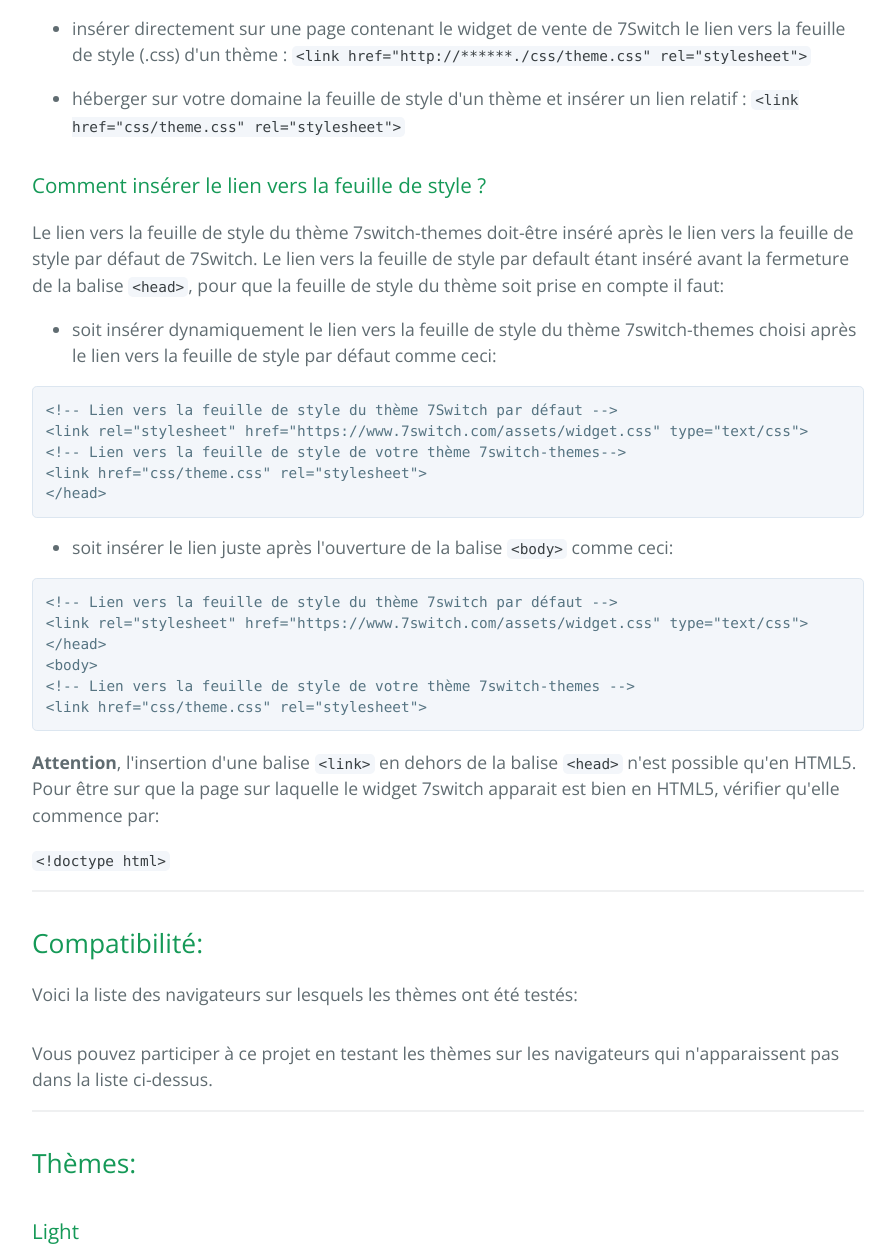
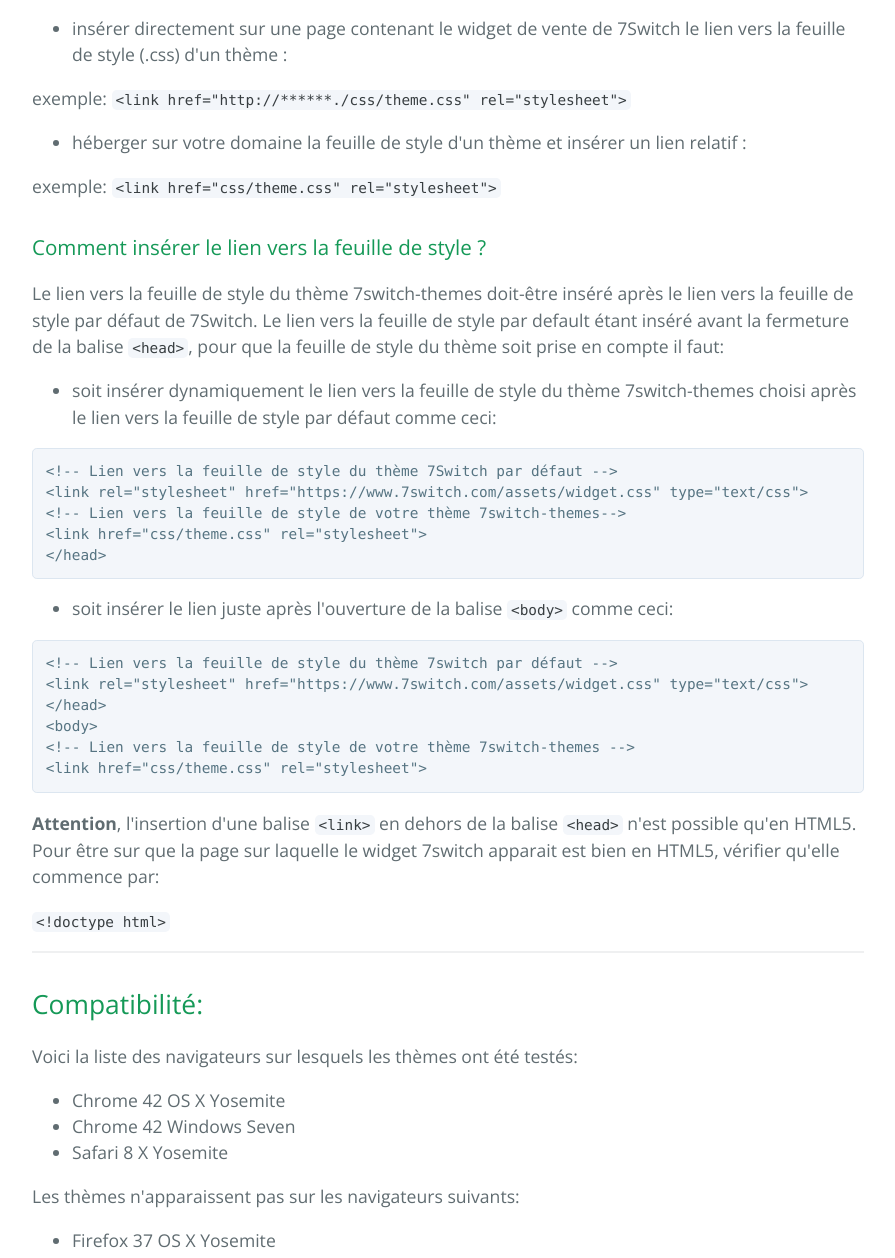
Before and after one commit to trouba/7switch-themes, a plain HTML site: page index.html in a window 1280 px wide. Shown: the part 833-2091 px from the top of the page, without its empty margins (192-1087 px from the left). Drawn offline with nearby package versions, Linux system fonts and the light colour scheme.

```diff
--- a/index.html
+++ b/index.html
@@ -31,7 +31,7 @@
 <h2>
 <a id="a-propos-de-7switch-themes" class="anchor" href="#a-propos-de-7switch-themes" aria-hidden="true"><span class="octicon octicon-link"></span></a>A propos de 7switch-themes</h2>
 
-<p>7switch-themes est un projet de création de thèmes pour le widget de vente de livre numérique de la librairie <a href="https://www.7switch.com/fr">7Switch</a>. Ces thèmes permettent aux utilisateurs de ce service de modifier l'apparence des widget 7switch apparaissant sur leurs pages. </p>
+<p>7switch-themes est un projet de création de thèmes pour le widget de vente de livre numérique de la librairie <a href="https://www.7switch.com/fr">7Switch</a>. Ces thèmes permettent aux utilisateurs de ce service de modifier l'apparence des widgets 7switch apparaissant sur leurs pages. </p>
 
 <hr>
 
@@ -42,11 +42,16 @@
 <p>Pour utiliser 7switch-themes, vous pouvez:</p>
 
 <ul>
-<li><p>insérer directement sur une page contenant le widget de vente de 7Switch le lien vers la feuille de style (.css) d'un thème :
-<code>&lt;link href="http://******./css/theme.css" rel="stylesheet"&gt;</code></p></li>
-<li><p>héberger sur votre domaine la feuille de style d'un thème et insérer un lien relatif :
-<code>&lt;link href="css/theme.css" rel="stylesheet"&gt;</code></p></li>
+<li>insérer directement sur une page contenant le widget de vente de 7Switch le lien vers la feuille de style (.css) d'un thème :</li>
 </ul>
+
+<p>exemple: <code>&lt;link href="http://******./css/theme.css" rel="stylesheet"&gt;</code></p>
+
+<ul>
+<li>héberger sur votre domaine la feuille de style d'un thème et insérer un lien relatif :</li>
+</ul>
+
+<p>exemple: <code>&lt;link href="css/theme.css" rel="stylesheet"&gt;</code></p>
 
 <h3>
 <a id="comment-insérer-le-lien-vers-la-feuille-de-style-" class="anchor" href="#comment-ins%C3%A9rer-le-lien-vers-la-feuille-de-style-" aria-hidden="true"><span class="octicon octicon-link"></span></a>Comment insérer le lien vers la feuille de style ?</h3>
@@ -88,7 +93,17 @@
 
 <p>Voici la liste des navigateurs sur lesquels les thèmes ont été testés: </p>
 
-<h2></h2>
+<ul>
+<li>Chrome 42 OS X Yosemite</li>
+<li>Chrome 42 Windows Seven</li>
+<li>Safari 8 X Yosemite</li>
+</ul>
+
+<p>Les thèmes n'apparaissent pas sur les navigateurs suivants:</p>
+
+<ul>
+<li>Firefox 37 OS X Yosemite</li>
+</ul>
 
 <p>Vous pouvez participer à ce projet en testant les thèmes sur les navigateurs qui n'apparaissent pas dans la liste ci-dessus. </p>
 
```
Also changed, not shown: params.json (+1 -1 lines).
